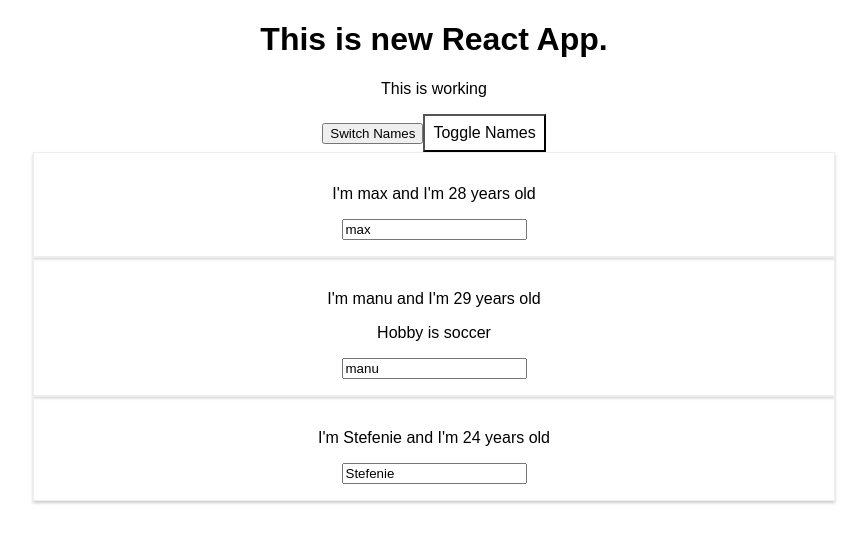
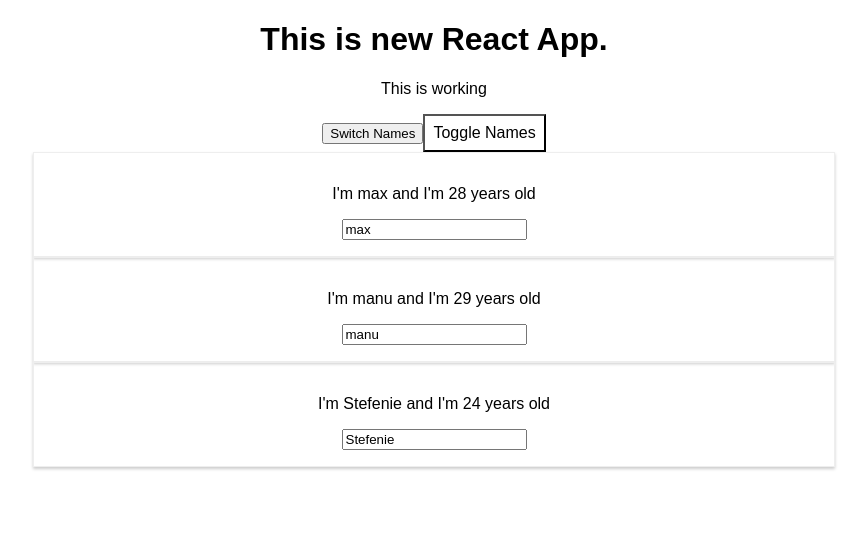
Before and after one commit to dlwangyilin/React-Study, a React (Create React App) app: page / in a window 1280 px wide. Both pictures are taken after a click on the button "Toggle Names". Shown: the top 542 px of the page, without its empty margins (206-1073 px from the left). Built offline with nearby package versions, Linux system fonts and the light colour scheme.

Commit message:
naive way to show list in react

```diff
--- a/src/App.js
+++ b/src/App.js
@@ -55,16 +55,11 @@
         if (this.state.showPersons) {
             persons = (
                 <div>
-                    <Person name = {this.state.persons[0].name}
-                            age = {this.state.persons[0].age}
-                            click = {this.switchNameHandler.bind(this, "Rafael")}
-                    />
-                    <Person name = {this.state.persons[1].name}
-                            age = {this.state.persons[1].age}
-                            changed={this.nameChangeHandler}>
-                        Hobby is soccer
-                    </Person>
-                    <Person name = {this.state.persons[2].name} age = {this.state.persons[2].age}/>
+                    {this.state.persons.map(person => {
+                        return <Person
+                            name={person.name}
+                            age = {person.age} />
+                    })}
                 </div>
             )
         }
```
